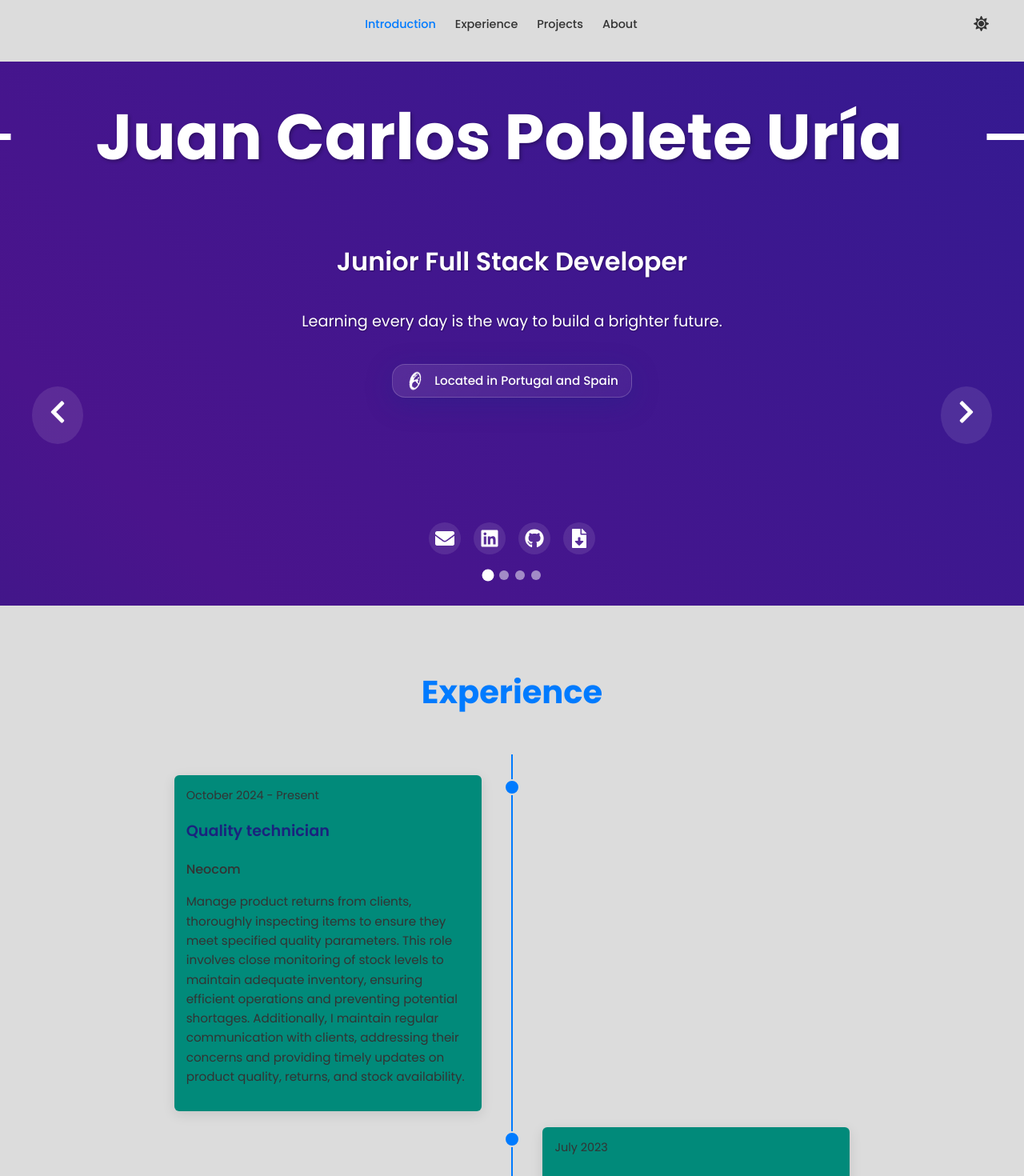
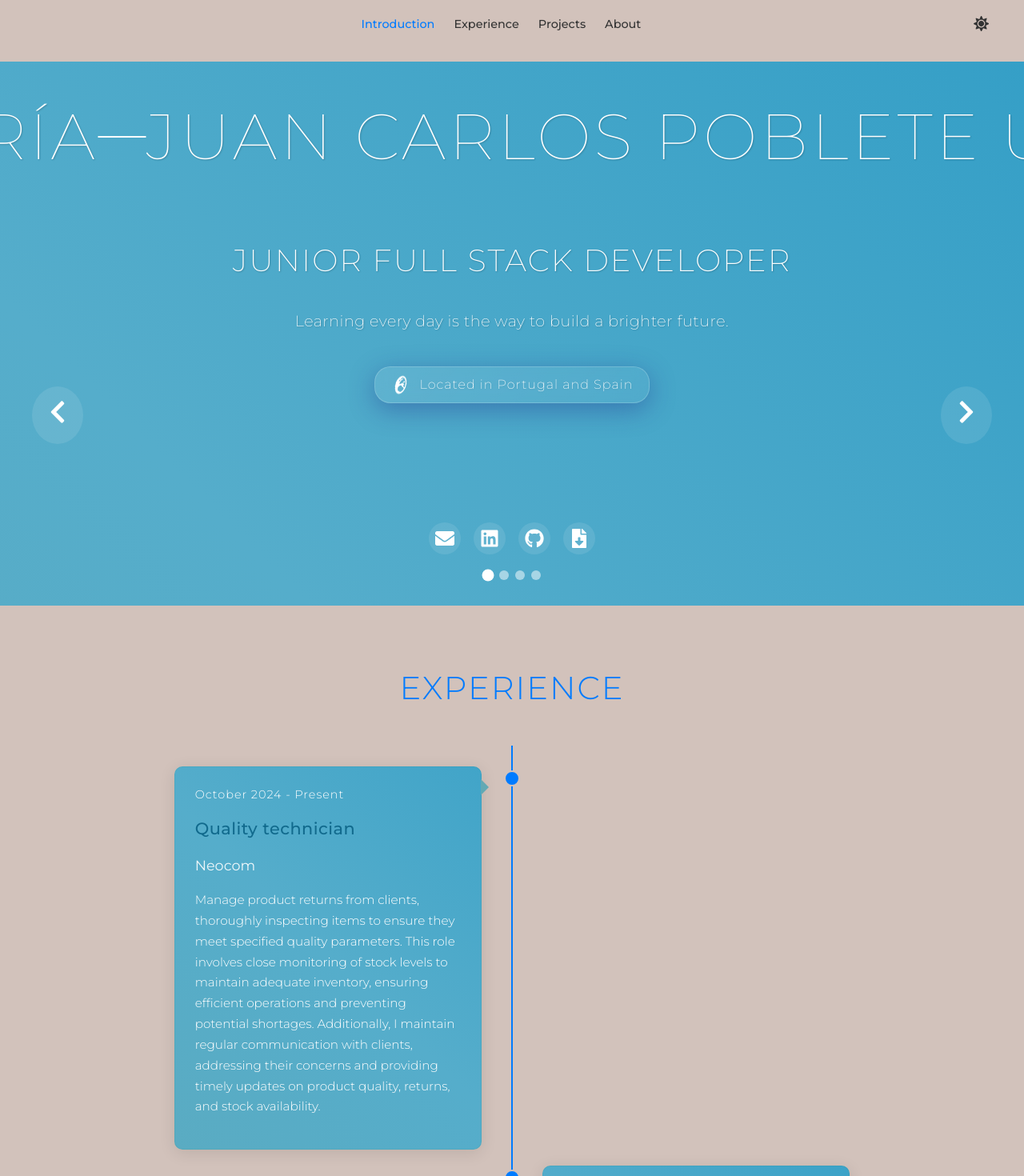
Before and after one commit to Chispa8/Porfolio, a React (Create React App) app: page / in a window 1280 px wide. Shown: the top 1470 px of the page at 80% size. Built offline with nearby package versions, Linux system fonts and the light colour scheme.

Commit message:
styles changed and font in introduction. Experiences has changed his appearance.

```diff
--- a/src/App.module.css
+++ b/src/App.module.css
@@ -1,5 +1,5 @@
 :root {
-  --bg-color: #dcdcdc;
+  --bg-color: #d2c2bb;
   --text-color: #333333;
   --primary-color: #007bff;
   --secondary-color: #6c757d;
@@ -7,7 +7,7 @@
 }
 
 [data-theme="dark"] {
-  --bg-color: #312e2d;
+  --bg-color: #343433;
   --text-color: #f1edec;
   --primary-color: #4da8ff;
   --secondary-color: #a1a8ae;
--- a/src/components/Experience/Experience.module.css
+++ b/src/components/Experience/Experience.module.css
@@ -8,6 +8,9 @@
   margin-bottom: 3rem;
   font-size: 2.5rem;
   color: var(--primary-color);
+  font-weight: 300;
+  letter-spacing: 2px;
+  text-transform: uppercase;
 }
 
 .timeline {
@@ -53,41 +56,73 @@
   left: 23px;
   border-radius: 50%;
   z-index: 1;
+  transition: all 0.3s ease;
+}
+
+.timelineItem:hover::after {
+  transform: scale(1.2);
+  box-shadow: 0 0 10px rgba(0, 138, 122, 0.5);
 }
 
 .timelineContent {
-  padding: 15px;
-  background-color: #018a7a;
+  padding: 25px;
   position: relative;
-  border-radius: 6px;
-  box-shadow: 0 4px 16px rgba(0, 0, 0, 0.1);
+  border-radius: 10px;
+  box-shadow: 0 4px 20px rgba(0, 0, 0, 0.1);
+  transition: all 0.3s ease;
+  border: 1px solid rgba(1, 138, 122, 0.1);
+  background: linear-gradient(45deg, #ccccf9, #62a9b4, #55adcb, #2096c4);
+  background-size: 400% 400%;
+  animation: gradient1 15s ease infinite;
+}
+
+@keyframes gradient1 {
+  0% {
+    background-position: 0% 50%;
+  }
+  50% {
+    background-position: 100% 50%;
+  }
+  100% {
+    background-position: 0% 50%;
+  }
+}
+
+.timelineContent:hover {
+  transform: translateY(-5px);
+  box-shadow: 0 6px 25px rgba(0, 0, 0, 0.15);
 }
 
 .date {
   font-size: 0.9rem;
-  color: var(--text-color-light);
-  margin-bottom: 0.5rem;
+  color: #ffffff;
+  margin-bottom: 0.75rem;
   display: block;
+  font-weight: 300;
+  letter-spacing: 1px;
 }
 
 .title {
-  font-size: 1.2rem;
-  font-weight: 600;
-  margin-bottom: 0.25rem;
-  color: #1a237e;
+  font-size: 1.3rem;
+  font-weight: 500;
+  margin-bottom: 0.5rem;
+  color: #116a8d;
+  letter-spacing: 0.5px;
 }
 
 .company {
-  font-size: 1rem;
-  font-weight: 500;
-  margin-bottom: 1rem;
-  color: var(--text-color);
+  font-size: 1.1rem;
+  font-weight: 400;
+  margin-bottom: 1.25rem;
+  color: #ffffff;
+  opacity: 0.9;
 }
 
 .description {
   font-size: 0.95rem;
-  line-height: 1.6;
-  color: var(--text-color);
+  line-height: 1.7;
+  color: #ffffff;
+  font-weight: 300;
 }
 
 @media screen and (min-width: 769px) {
@@ -117,6 +152,26 @@
   .timelineItem:nth-child(even)::after {
     left: -8px;
   }
+
+  .timelineContent::before {
+    content: "";
+    position: absolute;
+    top: 15px;
+    width: 0;
+    height: 0;
+    border-top: 10px solid transparent;
+    border-bottom: 10px solid transparent;
+  }
+
+  .timelineItem:nth-child(odd) .timelineContent::before {
+    right: -10px;
+    border-left: 10px solid #62a9b4;
+  }
+
+  .timelineItem:nth-child(even) .timelineContent::before {
+    left: -10px;
+    border-right: 10px solid #62a9b4;
+  }
 }
 
 @media screen and (max-width: 768px) {
@@ -125,15 +180,15 @@
   }
 
   .timelineContent {
-    padding: 15px;
+    padding: 20px;
   }
 
   .title {
-    font-size: 1.1rem;
+    font-size: 1.2rem;
   }
 
   .company {
-    font-size: 0.9rem;
+    font-size: 1rem;
   }
 
   .description {
@@ -164,15 +219,15 @@
   }
 
   .timelineContent {
-    padding: 10px;
+    padding: 15px;
   }
 
   .title {
-    font-size: 1rem;
+    font-size: 1.1rem;
   }
 
   .company {
-    font-size: 0.85rem;
+    font-size: 0.95rem;
   }
 
   .description {
--- a/src/components/Introduction/Introduction.module.css
+++ b/src/components/Introduction/Introduction.module.css
@@ -1,5 +1,7 @@
+@import url("https://fonts.googleapis.com/css2?family=Montserrat:wght@100;200;300;400;500;600;700&display=swap");
+
 body {
-  font-family: "Poppins", sans-serif;
+  font-family: "Montserrat", sans-serif;
 }
 
 .introduction {
@@ -13,7 +15,7 @@ body {
   right: 50%;
   margin-left: -50vw;
   margin-right: -50vw;
-  font-family: "Poppins", sans-serif;
+  font-family: "Montserrat", sans-serif;
 }
 
 .slideContainer {
@@ -76,19 +78,21 @@ body {
   width: 100%;
   height: 100%;
   font-size: 5rem;
-  font-weight: 700;
+  font-weight: 100;
   color: white;
-  text-shadow: 2px 2px 4px rgba(0, 0, 0, 0.3);
+  text-shadow: 1px 1px 2px rgba(0, 0, 0, 0.2);
   display: flex;
   align-items: center;
   justify-content: center;
   white-space: nowrap;
+  letter-spacing: 4px;
+  text-transform: uppercase;
 }
 
 .nameSeparator {
   display: inline-block;
   width: 60px;
-  height: 0.1em;
+  height: 0.03em;
   background-color: white;
   margin: 0 auto;
   vertical-align: middle;
@@ -104,19 +108,23 @@ body {
 }
 
 .content h2 {
-  font-size: 2rem;
-  font-weight: 600;
+  font-size: 2.4rem;
+  font-weight: 200;
   color: white;
   margin-bottom: 1rem;
-  text-shadow: 1px 1px 2px rgba(0, 0, 0, 0.3);
+  text-shadow: 1px 1px 2px rgba(0, 0, 0, 0.2);
   transition: transform 0.1s ease-out;
+  letter-spacing: 2px;
+  text-transform: uppercase;
 }
 
 .content p {
   font-size: 1.2rem;
-  font-weight: 400;
+  font-weight: 200;
   color: white;
-  text-shadow: 1px 1px 2px rgba(0, 0, 0, 0.3);
+  text-shadow: 1px 1px 2px rgba(0, 0, 0, 0.2);
+  line-height: 1.8;
+  letter-spacing: 0.5px;
 }
 
 .locationTag {
@@ -128,8 +136,8 @@ body {
     rgba(255, 255, 255, 0.05)
   );
   border: 1px solid rgba(255, 255, 255, 0.18);
-  border-radius: 16px;
-  padding: 8px 16px;
+  border-radius: 20px;
+  padding: 10px 20px;
   margin-top: 20px;
   backdrop-filter: blur(10px);
   box-shadow: 0 8px 32px 0 rgba(31, 38, 135, 0.37);
@@ -159,13 +167,13 @@ body {
 }
 
 .locationTag span {
-  font-size: 0.95em;
-  font-weight: 500;
+  font-size: 1em;
+  font-weight: 200;
   color: white;
   text-shadow: 0 1px 3px rgba(0, 0, 0, 0.1);
+  letter-spacing: 1px;
 }
 
-/* Efecto 3D para el globo */
 .globeIcon::before {
   content: "";
   position: absolute;
@@ -267,27 +275,27 @@ body {
 }
 
 .bgGradient1 {
-  background: linear-gradient(45deg, #1a237e, #4a148c, #311b92, #6a1b9a);
-  background-size: 300% 300%;
-  animation: gradient1 10s ease infinite;
+  background: linear-gradient(45deg, #ccccf9, #62a9b4, #55adcb, #2096c4);
+  background-size: 400% 400%;
+  animation: gradient1 15s ease infinite;
 }
 
 .bgGradient2 {
-  background: linear-gradient(-45deg, #004d40, #00695c, #00796b, #00897b);
-  background-size: 300% 300%;
-  animation: gradient2 10s ease infinite;
+  background: linear-gradient(-45deg, #b1fcb1, #bdbdfe, #fccd9e, #f9a2bf);
+  background-size: 400% 400%;
+  animation: gradient2 15s ease infinite;
 }
 
 .bgGradient3 {
-  background: linear-gradient(135deg, #bf360c, #d84315, #e64a19, #f4511e);
-  background-size: 300% 300%;
-  animation: gradient3 10s ease infinite;
+  background: linear-gradient(135deg, #56ffff, #7cc2ff, #bcbc66, #fecd6a);
+  background-size: 400% 400%;
+  animation: gradient3 15s ease infinite;
 }
 
 .bgGradient4 {
-  background: linear-gradient(-135deg, #1a237e, #283593, #303f9f, #3949ab);
-  background-size: 300% 300%;
-  animation: gradient4 10s ease infinite;
+  background: linear-gradient(-135deg, #5fa3df, #f8a5a5, #9e6a6a, #9f9ffb);
+  background-size: 400% 400%;
+  animation: gradient4 15s ease infinite;
 }
 
 @keyframes gradient1 {
@@ -341,6 +349,7 @@ body {
 @media (max-width: 768px) {
   .slidingName {
     font-size: 3.5rem;
+    letter-spacing: 3px;
   }
 
   .slidingNameContainer {
@@ -353,11 +362,13 @@ body {
   }
 
   .content h2 {
-    font-size: 1.5rem;
+    font-size: 2rem;
+    letter-spacing: 1.5px;
   }
 
   .content p {
     font-size: 1rem;
+    letter-spacing: 0.3px;
   }
 
   .navButton {
@@ -366,11 +377,11 @@ body {
   }
 
   .locationTag {
-    padding: 6px 12px;
+    padding: 8px 16px;
   }
 
   .locationTag span {
-    font-size: 0.85em;
+    font-size: 0.9em;
   }
 
   .globeIcon {
@@ -383,6 +394,7 @@ body {
     font-size: 2.5rem;
     width: calc(100% - 30px);
     margin: 0 15px;
+    letter-spacing: 2px;
   }
 
   .slidingNameWrapper {
@@ -408,11 +420,13 @@ body {
   }
 
   .content h2 {
-    font-size: 1.25rem;
+    font-size: 1.6rem;
+    letter-spacing: 1px;
   }
 
   .content p {
     font-size: 0.9rem;
+    letter-spacing: 0.2px;
   }
 
   .navButton {
@@ -421,11 +435,11 @@ body {
   }
 
   .locationTag {
-    padding: 4px 10px;
+    padding: 6px 12px;
   }
 
   .locationTag span {
-    font-size: 0.75em;
+    font-size: 0.8em;
   }
 
   .globeIcon {
```
Also changed, not shown: public/images/Porfolio.PNG.
